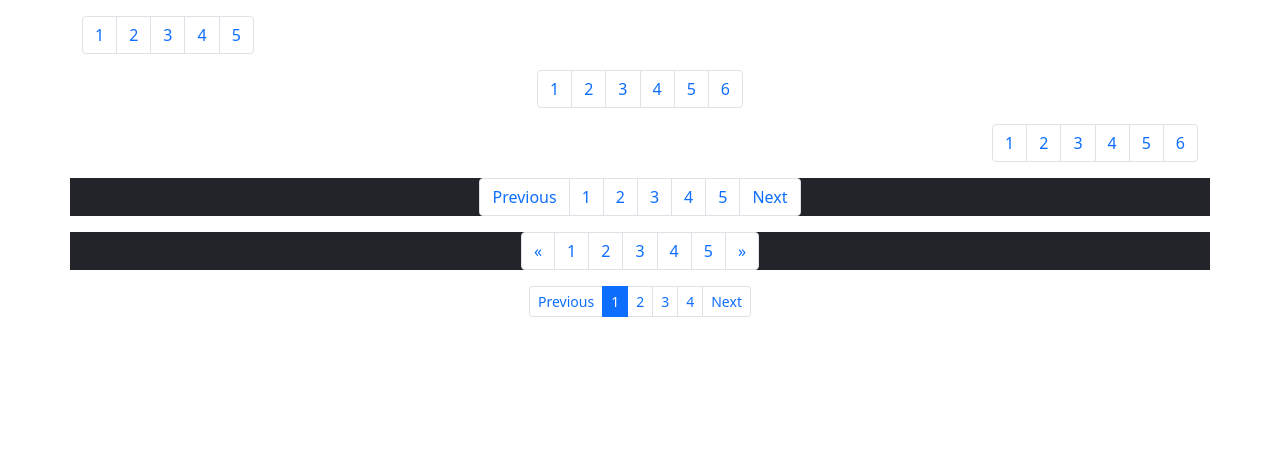
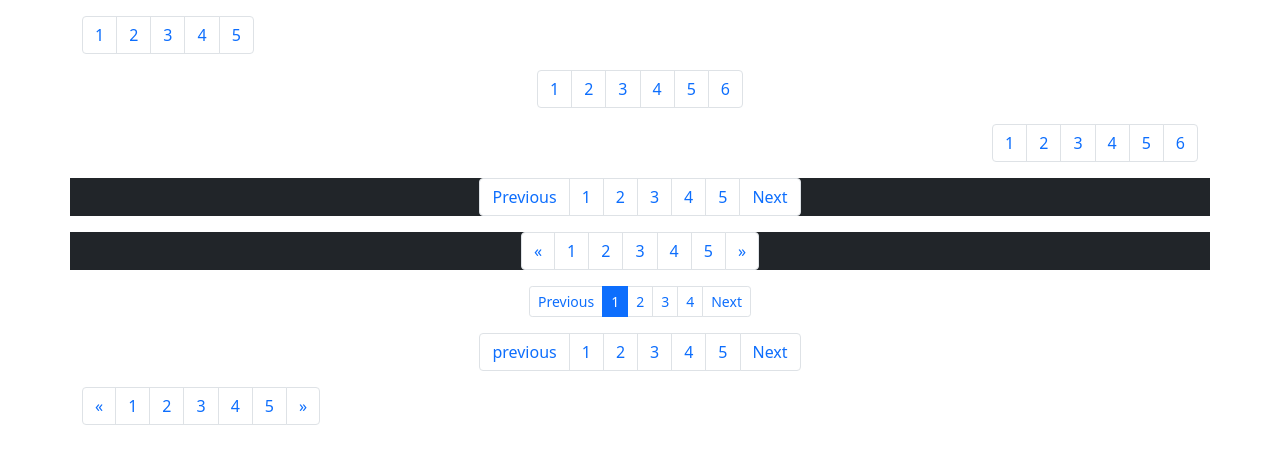
Before and after one commit to TheCreativeMind77/bootstrap_pagination, a plain HTML site: page index.html in a window 1280 px wide. Drawn offline with nearby package versions, Linux system fonts and the light colour scheme.

Commit message:
3rd commit

```diff
--- a/index.html
+++ b/index.html
@@ -89,6 +89,55 @@
     </div>
 
 
+    <div class="container-fluid">
+        <div class="container">
+            <nav aria-label="page navigation example">
+                <ul class="pagination justify-content-center">
+                    <li class="page-item"><a href="#" class="page-link" aria-label="previous">previous</a></li>
+
+                    <li class="page-item"><a href="#" class="page-link" aria-label="previous">1</a></li>
+
+                    <li class="page-item"><a href="#" class="page-link" aria-label="previous">2</a></li>
+
+                    <li class="page-item"><a href="#" class="page-link" aria-label="previous">3</a></li>
+
+                    <li class="page-item"><a href="#" class="page-link" aria-label="previous">4</a></li>
+
+                    <li class="page-item"><a href="#" class="page-link" aria-label="previous">5</a></li>
+
+
+                    <li class="page-item"><a href="#" class="page-link" aria-label="previous" aria-level="Next">Next</a></li>
+                </ul>
+            </nav>
+        </div>
+    </div>
+
+
+    <div class="container-fluid">
+        <div class="container">
+            <nav aria-label="page navigation example">
+                <ul class="pagination">
+                    <li class="page-item"><a href="#" class="page-link" aria-label="previous"><span aria-hidden="true">&laquo;</span></a></li>
+
+                    <li class="page-item"><a href="#" class="page-link">1</a></li>
+
+                    <li class="page-item"><a href="#" class="page-link">2</a></li>
+
+                    <li class="page-item"><a href="#" class="page-link">3</a></li>
+
+                    <li class="page-item"><a href="#" class="page-link">4</a></li>
+
+                    <li class="page-item"><a href="#" class="page-link">5</a></li>
+
+                    <li class="page-item"><a href="#" class="page-link" aria-label="Next"><span aria-hidden="true">&raquo;</span></a></li>
+
+
+                </ul>
+            </nav>
+        </div>
+    </div>
+
+
 
     <script src="https://cdn.jsdelivr.net/npm/bootstrap@5.0.2/dist/js/bootstrap.bundle.min.js" integrity="sha384-MrcW6ZMFYlzcLA8Nl+NtUVF0sA7MsXsP1UyJoMp4YLEuNSfAP+JcXn/tWtIaxVXM" crossorigin="anonymous"></script>
 </body>
```
